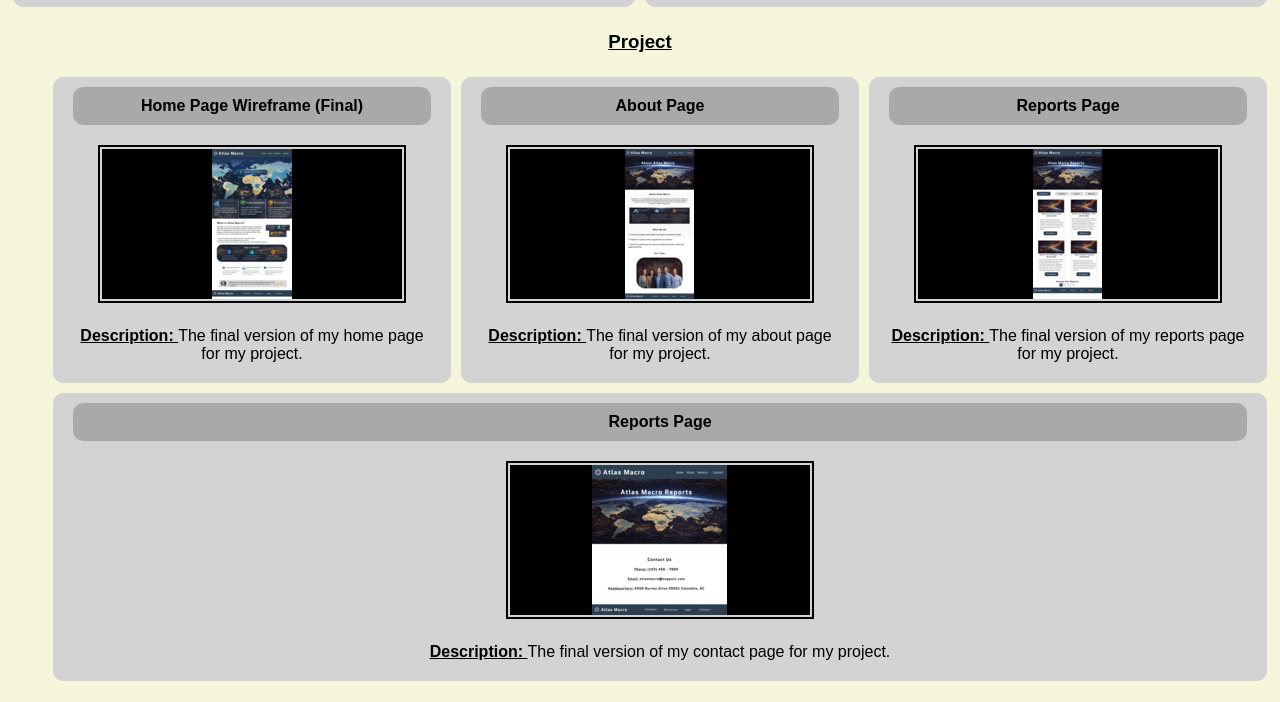
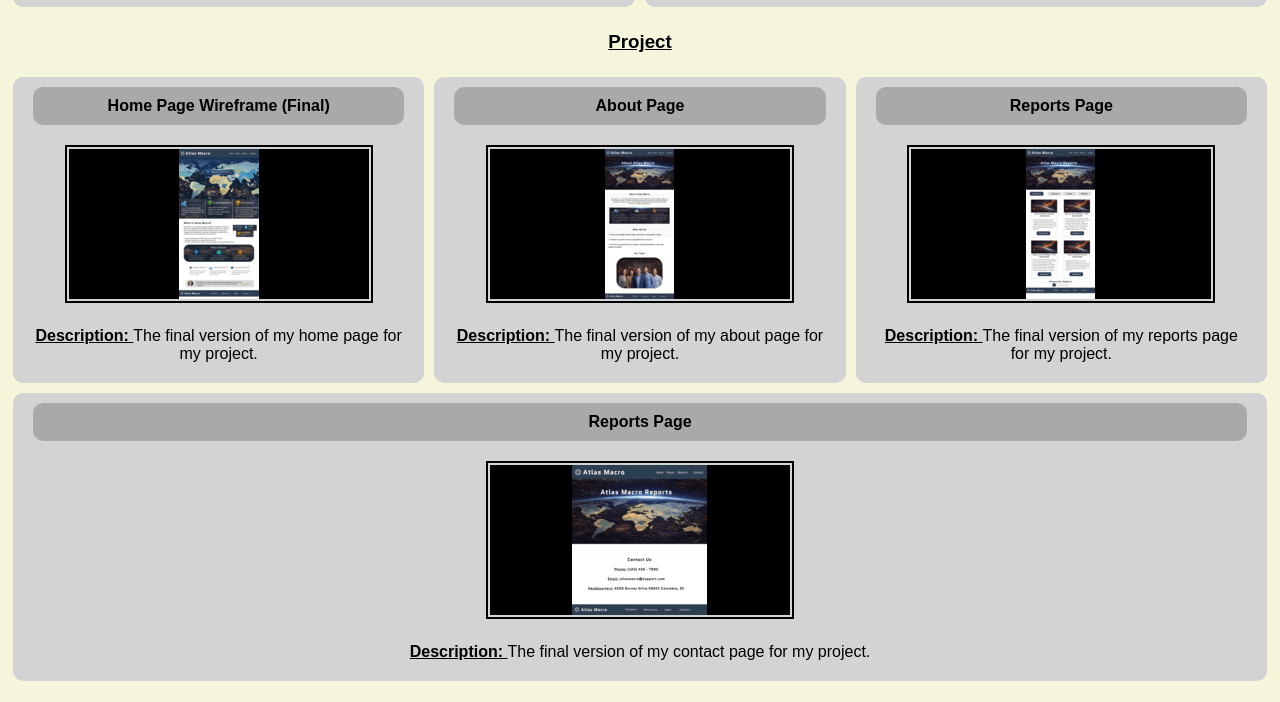
Before and after one commit to CalebSteckler/CalebSteckler.github.io, a plain HTML site: page csce242/index.html in a window 1280 px wide. Shown: the part 883-1585 px from the top of the page. Drawn offline with Linux system fonts and the light colour scheme.

Commit message:
Final Wireframe Push

```diff
--- a/csce242/styles.css
+++ b/csce242/styles.css
@@ -126,7 +126,7 @@ body {
     padding-bottom: 10px;
 }
 
-#projects-section ul{
+#projects-list ul{
     padding-left: 0px;
     display: flex;
     flex-wrap: wrap;
```
